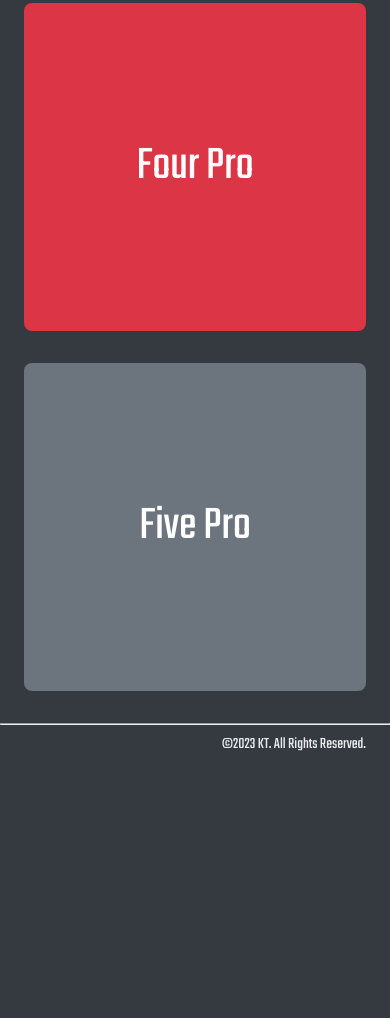
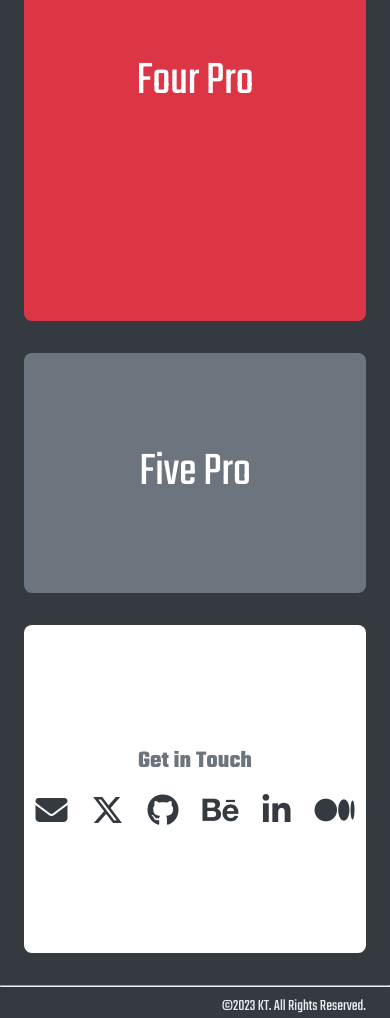
Before and after one commit to KonstancjaTanjga/konstancjatanjga.github.io, a plain HTML site: page index.html in a window 390 px wide. Shown: the part 4166-5184 px from the top of the page. Before the commit the page ends 4922 px from the top, so only its background shows below. Drawn offline with Linux system fonts and the light colour scheme.

Commit message:
add contact section test of svh responsiveness

```diff
--- a/index.html
+++ b/index.html
@@ -97,6 +97,21 @@
                 <div class="card projects-grid__card">Six Pro</div>
             </div>
         </section>
+        <section class="contact-me" id="contact-me">
+            <div class="contact-me-grid">
+                <div class="card contact-me__touch">
+                    <h2>Get in Touch</h2>
+                    <div class="card-socials__icons">
+                        <a href="#"><i class="fa-solid fa-envelope"></i></a>
+                        <a href="#"><i class="fa-brands fa-x-twitter"></i></a>
+                        <a href="#"><i class="fa-brands fa-github"></i></a>
+                        <a href="#"><i class="fa-brands fa-behance"></i></a>
+                        <a href="#"><i class="fa-brands fa-linkedin-in"></i></a>
+                        <a href="#"><i class="fa-brands fa-medium"></i></a>
+                    </div>
+                </div>
+            </div>
+        </section>
     </main>
     <hr>
     <footer class="footer">
--- a/styles.css
+++ b/styles.css
@@ -14,6 +14,9 @@
 
     --conainer-width: 1200px;
     --grid-gap: 2rem;
+
+
+    --col-height: minmax(328px, auto);
 }
 
 *,
@@ -101,17 +104,19 @@ picture {
     grid-column-gap: var(--grid-gap);
     grid-row-gap: var(--grid-gap);
     grid-template:
-        'one' minmax(328px, auto) 'two' minmax(328px, auto) 'three' minmax(328px, auto) 'four' minmax(328px, auto) 'five' minmax(328px, auto);
+        'one' 1fr 'two' 1fr 'three' 1fr 'four' 1fr 'five' 1fr;
+    height: 90svh;
     /* grid-auto-rows: minmax(260px, 1fr); */
     /* grid-template-columns: minmax(260px, 1fr) 1fr 1fr minmax(220px, 1fr); */
-    /* grid-template-rows: minmax(328px, auto) minmax(328px, auto) minmax(328px, auto); */
+    /* grid-template-rows: var(--col-height) var(--col-height) var(--col-height); */
     /* grid-auto-columns: 1fr; */
 }
 
 @media (min-width: 900px) {
     .hero-grid {
+        height: 100%;
         grid-template:
-            "one two two three" minmax(328px, auto) "one four five five" minmax(328px, auto) / 1fr 1fr 1fr 1fr;
+            "one two two three" var(--col-height) "one four five five" var(--col-height) / 1fr 1fr 1fr 1fr;
     }
 }
 
@@ -233,10 +238,16 @@ picture {
     grid-column-gap: var(--grid-gap);
     grid-row-gap: var(--grid-gap);
     grid-template:
-        'psix' minmax(328px, auto) 'pone' minmax(328px, auto) 'ptwo' minmax(328px, auto) 'pthree' minmax(328px, auto) 'pfour' minmax(328px, auto) 'pfive' minmax(328px, auto);
+        'psix' 1fr
+        'pone' 2fr
+        'ptwo' 3fr
+        'pthree' 3fr
+        'pfour' 2fr
+        'pfive' 1fr;
+    height: 360svh;
     /* grid-auto-rows: minmax(260px, 1fr); */
     /* grid-template-columns: minmax(260px, 1fr) 1fr 1fr minmax(220px, 1fr); */
-    /* grid-template-rows: minmax(328px, auto) minmax(328px, auto) minmax(328px, auto); */
+    /* grid-template-rows: var(--col-height) var(--col-height) var(--col-height); */
     /* grid-auto-columns: 1fr; */
 }
 
@@ -397,6 +408,31 @@ picture {
 }
 
 
+/* CONTACT ME */
+
+.contact-me-grid {
+    margin: var(--grid-gap) auto;
+    display: grid;
+    grid-column-gap: var(--grid-gap);
+    grid-row-gap: var(--grid-gap);
+    grid-template:
+        'cone' var(--col-height);
+}
+
+.contact-me__touch {
+    display: flex;
+    flex-direction: column;
+    gap: 1rem;
+    background-color: white;
+
+    h2 {
+        color: var(--clr-secondary);
+        font-size: 1.5rem;
+
+    }
+}
+
+
 /* FOOTER */
 
 .footer__content {
```
